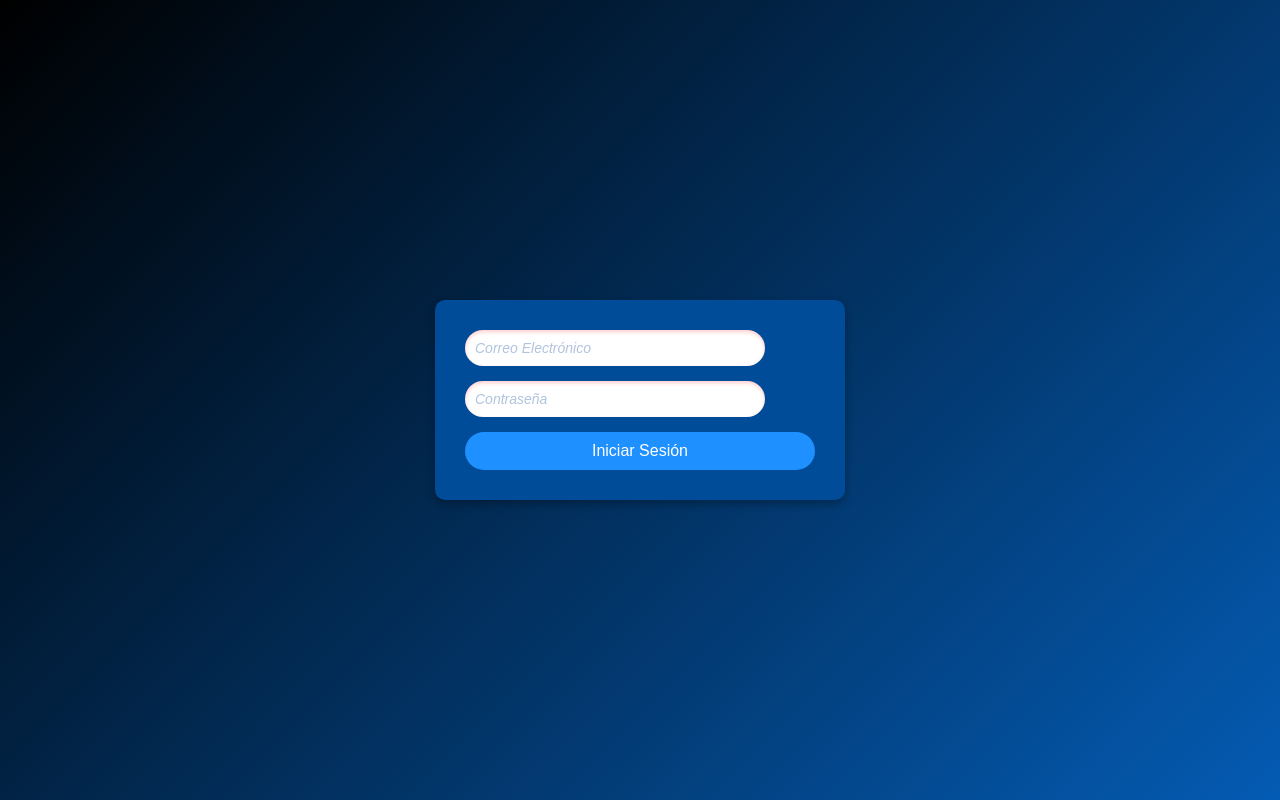
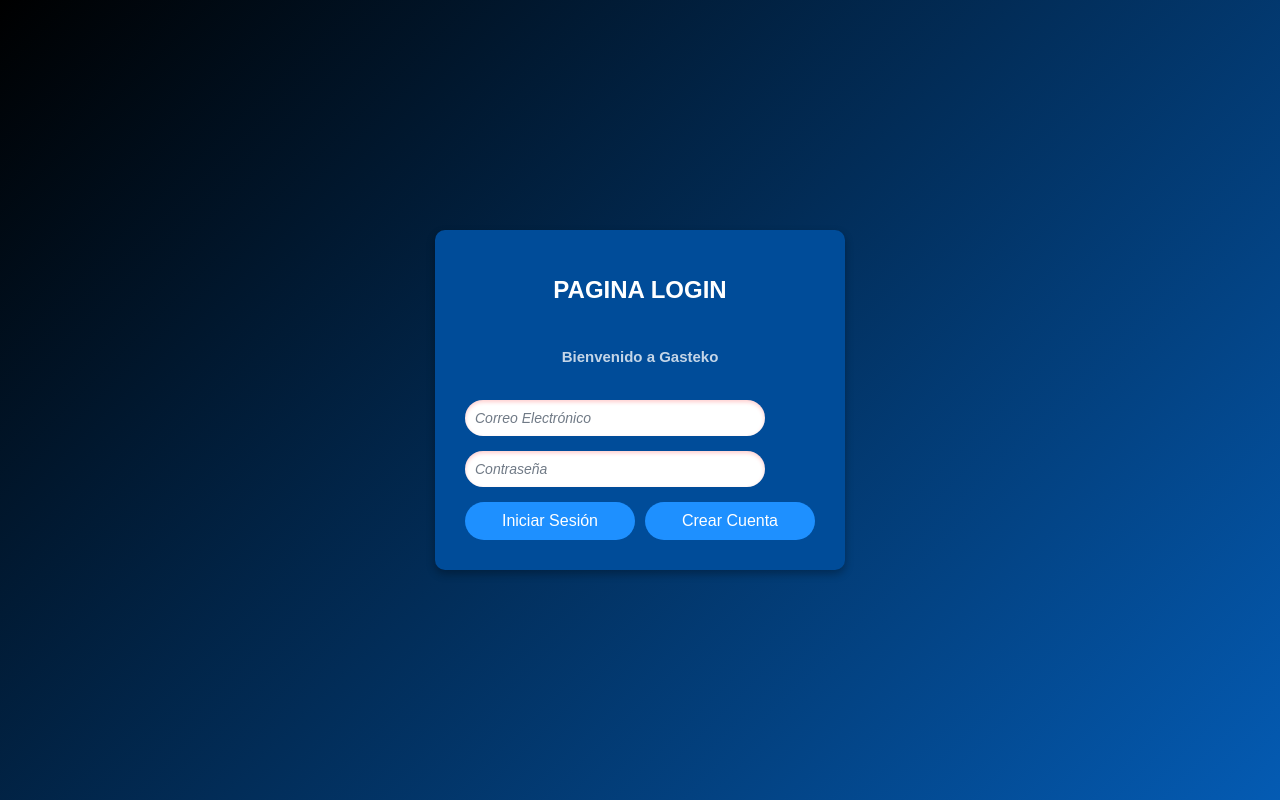
Before and after one commit to JTastico/Gasteko-finance, a React (Create React App) app in the folder frontend/: page /login in a window 1280 px wide. Built offline with nearby package versions, Linux system fonts and the light colour scheme.

Commit message:
Fixed styles in login

```diff
--- a/frontend/src/components/Auth/Login.js
+++ b/frontend/src/components/Auth/Login.js
@@ -20,9 +20,31 @@ const Login = () => {
 
   return (
     <form onSubmit={handleSubmit}>
-      <input type="email" name="correo" onChange={handleInputChange} placeholder="Correo Electrónico" required />
-      <input type="password" name="password" onChange={handleInputChange} placeholder="Contraseña" required />
-      <button type="submit">Iniciar Sesión</button>
+      <h1>PAGINA LOGIN</h1>
+      <h2>Bienvenido a Gasteko</h2>
+      <input
+        type="email"
+        name="correo"
+        onChange={handleInputChange}
+        placeholder="Correo Electrónico"
+        required
+      />
+      <input
+        type="password"
+        name="password"
+        onChange={handleInputChange}
+        placeholder="Contraseña"
+        required
+      />
+      <div className="button-container">
+        <button type="submit">Iniciar Sesión</button>
+        <button
+          type="button"
+          onClick={() => window.location.href = '/register'}
+        >
+          Crear Cuenta
+        </button>
+      </div>
     </form>
   );
 };
--- a/frontend/src/components/Auth/Register.js
+++ b/frontend/src/components/Auth/Register.js
@@ -41,7 +41,7 @@ const Register = () => {
 
   return (
     <form onSubmit={handleSubmit}>
-      <h1>PAGINA DE R</h1>
+      <h1>PAGINA DE REGISTRO</h1>
       {/* Campos del formulario */}
       <input type="text" name="nombre" onChange={handleInputChange} placeholder="Nombre" required />
       <input type="text" name="apellido" onChange={handleInputChange} placeholder="Apellido" required />
--- a/frontend/src/components/Auth/styles_all.css
+++ b/frontend/src/components/Auth/styles_all.css
@@ -7,29 +7,6 @@ body {
   justify-content: center;
   align-items: center;
   height: 100vh;
-}
-
-/* Sección de imagen y mensaje */
-.image-section {
-  display: flex;
-  flex-direction: column;
-  align-items: center;
-  gap: 15px;
-  text-align: center;
-  max-width: 300px;
-}
-
-.image-section img {
-  width: 100%;
-  max-width: 250px;
-  border-radius: 10px;
-  box-shadow: 0px 4px 8px rgba(0, 0, 0, 0.5);
-}
-
-.image-section p {
-  font-size: 16px;
-  font-style: italic;
-  color: #dcdcdc;
 }
 
 /* Estilo del formulario */
@@ -56,16 +33,24 @@ input, select {
 
 input:focus, select:focus {
   outline: none;
-  border: 2px solid #1e90ff;
+  border: 3px solid #1e90ff;
 }
 
 /* Placeholder estilizado */
 input::placeholder {
-  color: #b0c4de;
+  color: #707a86;
   font-style: italic;
+  font-size: 14px;
 }
 
-/* Botón de registro */
+/* Contenedor de los botones */
+.button-container {
+  display: flex;
+  justify-content: space-between;
+  gap: 10px;
+}
+
+/* Botones */
 button {
   background-color: #1e90ff;
   color: #ffffff;
@@ -74,7 +59,12 @@ button {
   border: none;
   border-radius: 45px;
   cursor: pointer;
-  transition: background-color 0.67s ease;
+  transition: background-color 0.5s ease;
+  flex: 1;
+}
+
+button:hover {
+  background-color: #0b65bf;
 }
 
 button:hover {
@@ -85,9 +75,15 @@ button:hover {
 h1 {
   text-align: center;
   font-size: 24px;
-  margin-bottom: 20px;
   color: #ffffff;
 }
+h2 {
+  text-align: center;
+  font-size: 15px;
+  margin-bottom: 20px;
+  color: #ffffffc4;
+}
+
 
 /* Estilo general para texto */
 label {
```
